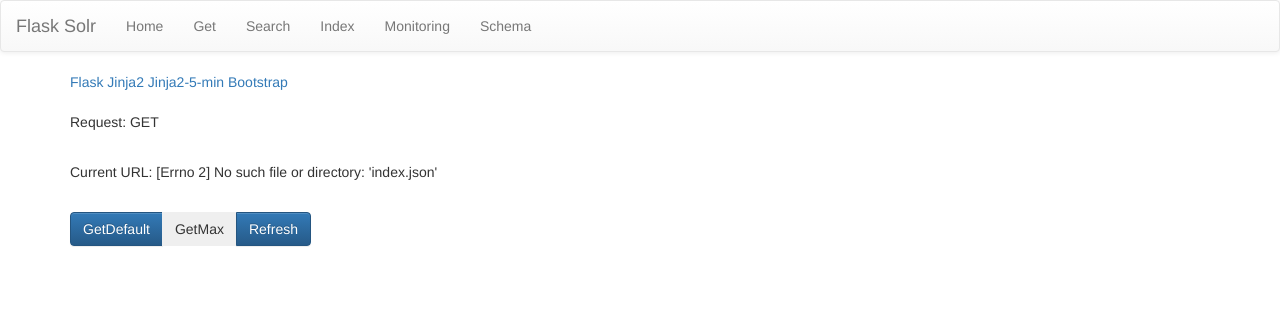
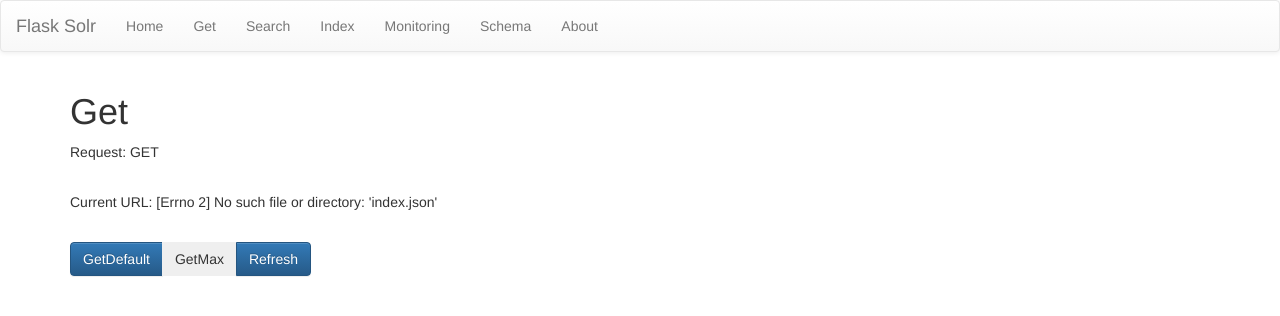
Before and after one commit to spawnmarvel/solrhttp, a Flask app: page /get in a window 1280 px wide. Shown: the top 316 px of the page. Run offline with Flask 2, Linux system fonts and the light colour scheme; some libraries are stand-ins or nearby versions.

Commit message:
about and references

```diff
--- a/app/home/views.py
+++ b/app/home/views.py
@@ -17,8 +17,13 @@
     #GET
     return render_template("index.html", data=data, req=req, local_urls=local_urls, local_url_selected=local_url_selected)
 
+@home.route("/about")
+def about():
+    return render_template("about.html")
 
 def set_url_selected():
+    dic = {}
+    #https://stackabuse.com/reading-and-writing-json-to-a-file-in-python/
     pass
 def get_url_select():
     msg = ""
--- a/app/templates/base.html
+++ b/app/templates/base.html
@@ -34,17 +34,12 @@
                 <li><a href="#">Index</a></li>
                 <li><a href="#">Monitoring</a></li>
                 <li><a href="#">Schema</a></li>
+                <li><a href="about">About</a></li>
             </ul>
         </div>
     </nav>
 
-    <div class="container">
-        <a href="http://flask.pocoo.org/" target="_blank">Flask</a>
-        <a href="http://jinja.pocoo.org/docs/2.10/" target="_blank">Jinja2</a>
-        <a href="https://codeburst.io/jinja-2-explained-in-5-minutes-88548486834e" target="_blank">Jinja2-5-min</a>
-        <a href="https://www.w3schools.com/booTsTrap/default.asp" target="_blank">Bootstrap</a>
-        <br>
-    </div>
+
     <!--base template with jinja2-->
 
     {% block body %} {% endblock %}
--- a/app/templates/get.html
+++ b/app/templates/get.html
@@ -1,7 +1,7 @@
 {% extends "base.html" %} {% block title %}Flask Solr{% endblock %} {% block body %}
 
 <div class="container">
-    <h1></h1>
+    <h1>Get</h1>
     <p>Request: {{ req }}</p>
     <br>
     <p>Current URL: {{  local_url }}</p>
--- a/app/templates/index.html
+++ b/app/templates/index.html
@@ -1,7 +1,7 @@
 {% extends "base.html" %} {% block title %}Flask Solr{% endblock %} {% block body %}
 
 <div class="container">
-    <h1></h1>
+    <h1>Index</h1>
     <p>Request: {{ req }}</p>
     <br>
     <p>Add URL's app/index.json</p>
```
Also changed, not shown: app/templates/about.html (added, +26 -0 lines).
